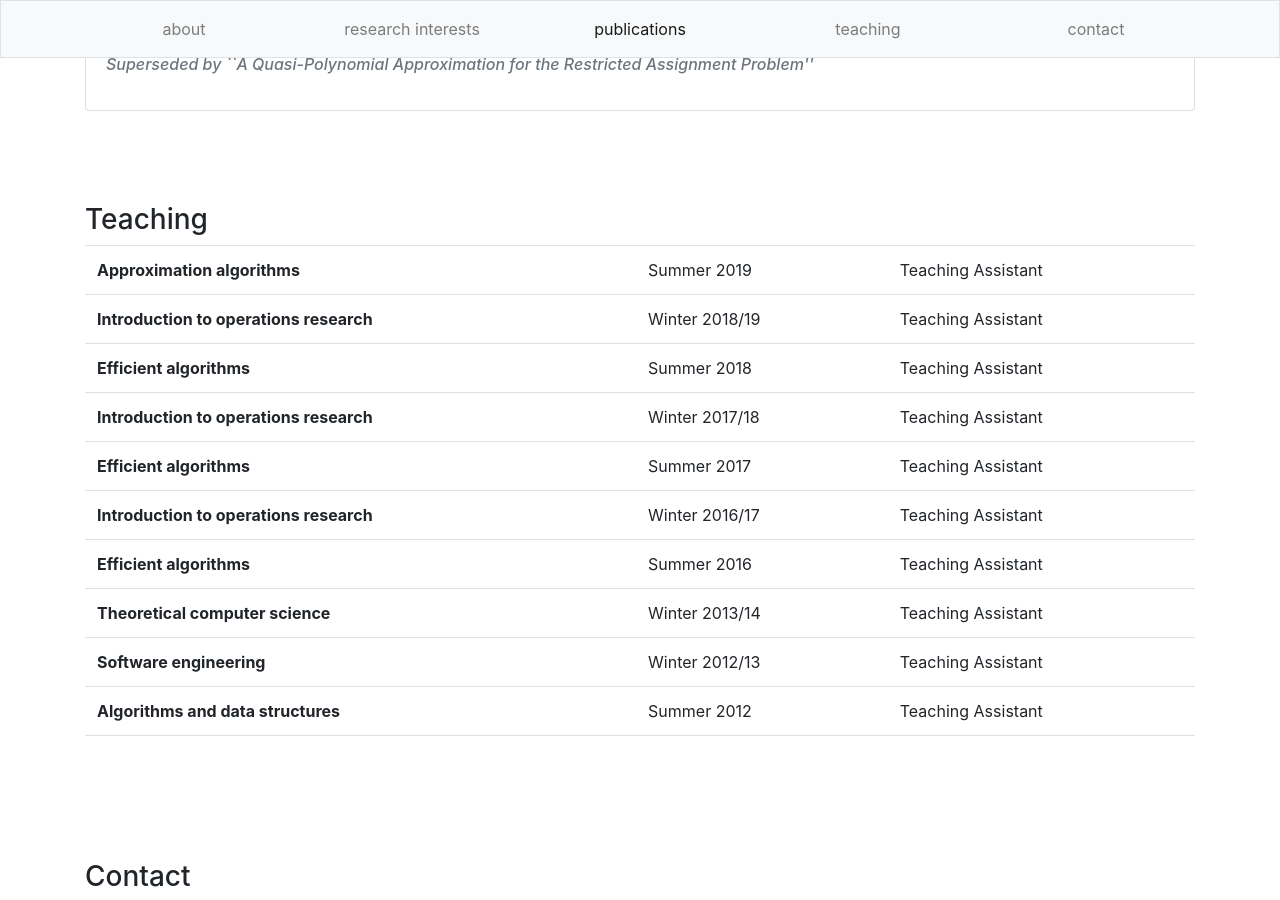
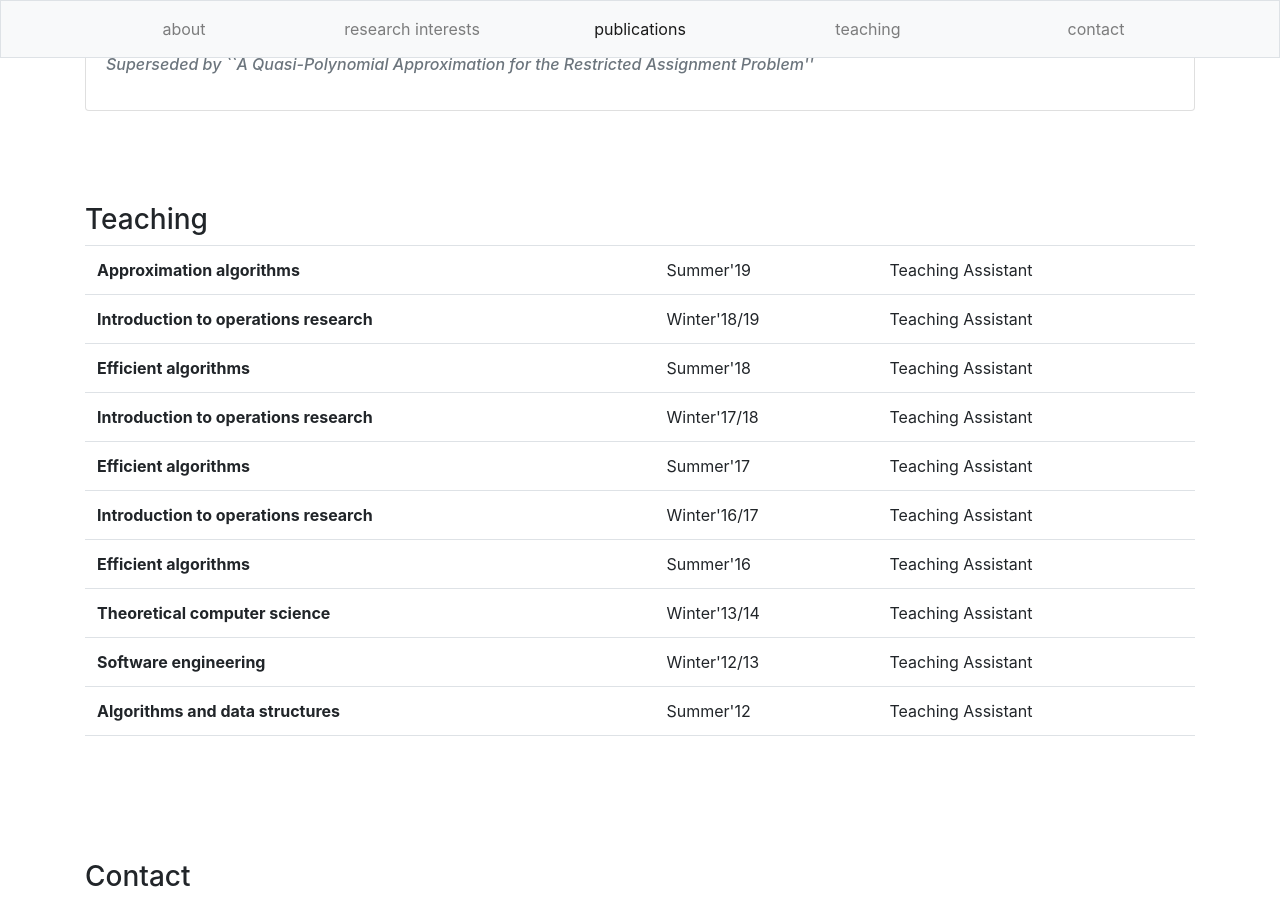
Before and after one commit to larsrohwedder/larsrohwedder.github.io, a Jekyll site: the page built from index.html, in a window 1280 px wide and 900 px high, scrolled down 3907 px. Built offline with Jekyll 4.4.1, drawn with Linux system fonts in a browser that asks for light colours.

Commit message:
minor fixes

```diff
--- a/_config.yml
+++ b/_config.yml
@@ -1,10 +1,10 @@
-url: "https://larsrohwedder.com" # the base hostname & protocol for your site, e.g. http://example.com
+url: "https://www.larsrohwedder.com" # the base hostname & protocol for your site, e.g. http://example.com
 baseurl: "/" # the subpath of your site, e.g. /blog
 title: "Lars Rohwedder" # the name of your site, e.g. ACME Corp.
 google-scholar: "https://scholar.google.de/citations?hl=en&user=CPVBn8AAAAAJ"
 dblp: "https://dblp.org/pers/r/Rohwedder:Lars.html"
 email-uglyfied: "contact at larsrohwedder dot com"
-email: "contact@larsrohwedder.com"
+email: "lars.rohwedder@epfl.ch"
 phone: "+41 21 693 5219"
 address:
   - "EPFL INJ 131"
--- a/_data/teaching.yml
+++ b/_data/teaching.yml
@@ -1,49 +1,49 @@
-- time: "Summer 2019"
+- time: "Summer'19"
   role: "Teaching Assistant"
   lecture: "Approximative Algorithmen"
   translation: "Approximation algorithms"
 
-- time: "Winter 2018/19"
+- time: "Winter'18/19"
   role: "Teaching Assistant"
   lecture: "Einfuehrung in Operations Research"
   translation: "Introduction to operations research"
 
-- time: "Summer 2018"
+- time: "Summer'18"
   role: "Teaching Assistant"
   lecture: "Effiziente Algorithmen"
   translation: "Efficient algorithms"
 
-- time: "Winter 2017/18"
+- time: "Winter'17/18"
   role: "Teaching Assistant"
   lecture: "Einfuehrung in Operations Research"
   translation: "Introduction to operations research"
 
-- time: "Summer 2017"
+- time: "Summer'17"
   role: "Teaching Assistant"
   lecture: "Effiziente Algorithmen"
   translation: "Efficient algorithms"
 
-- time: "Winter 2016/17"
+- time: "Winter'16/17"
   role: "Teaching Assistant"
   lecture: "Einfuehrung in Operations Research"
   translation: "Introduction to operations research"
 
-- time: "Summer 2016"
+- time: "Summer'16"
   role: "Teaching Assistant"
   lecture: "Effiziente Algorithmen"
   translation: "Efficient algorithms"
 
-- time: "Winter 2013/14"
+- time: "Winter'13/14"
   role: "Teaching Assistant"
   lecture: "Theoretische Grundlagen der Informatik"
   translation: "Theoretical computer science"
 
-- time: "Winter 2012/13"
+- time: "Winter'12/13"
   role: "Teaching Assistant"
   lecture: "Softwaretechnik"
   translation: "Software engineering"
 
-- time: "Summer 2012"
+- time: "Summer'12"
   role: "Teaching Assistant"
   lecture: "Algorithmen und Datenstrukturen"
   translation: "Algorithms and data structures"
```
Also changed, not shown: 2 other files.
